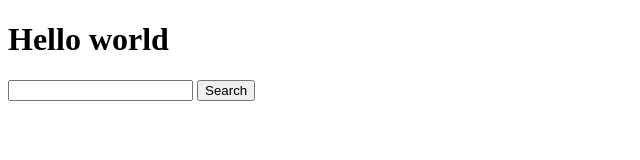
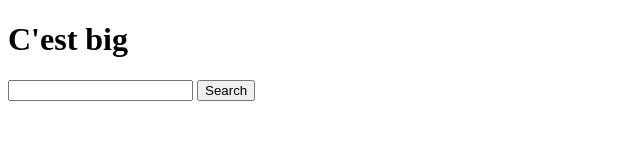
Before and after one commit to Guigzouz/mds-devops, a plain HTML site: page index.html in a window 1280 px wide. Shown: the whole page, without its empty margins (0-640 px from the left). Drawn offline with Linux system fonts and the light colour scheme.

```diff
--- a/index.html
+++ b/index.html
@@ -7,8 +7,7 @@
     <title>Documents</title>
   </head>
   <body>
-
-    <h1>Hello world</h1>
+    <h1>C'est big</h1>
     <input type="text" id="search" />
     <button onclick="handleClick()">Search</button>
     <div id="results"></div>
```
